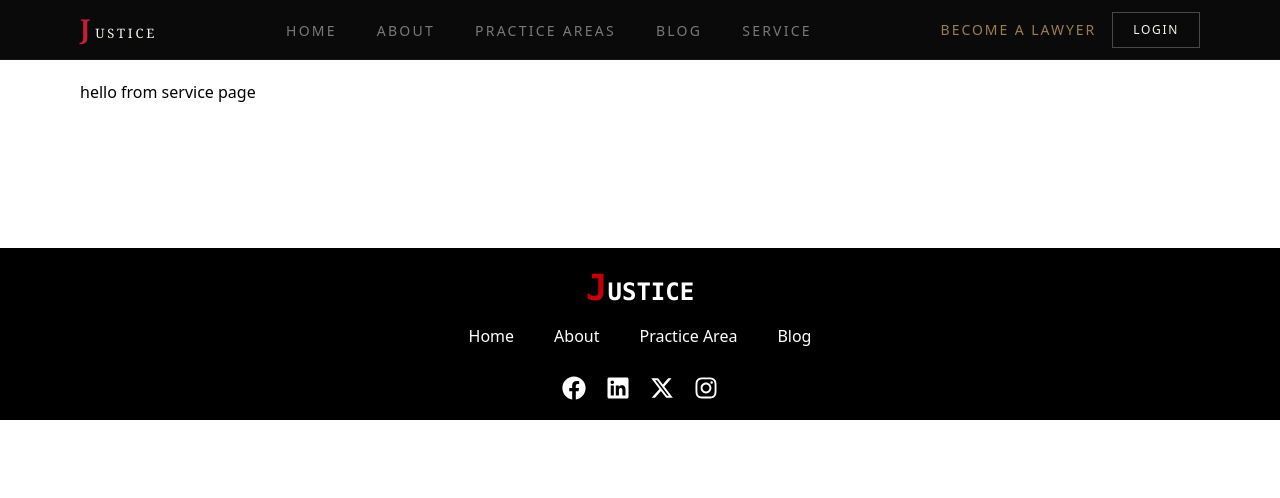
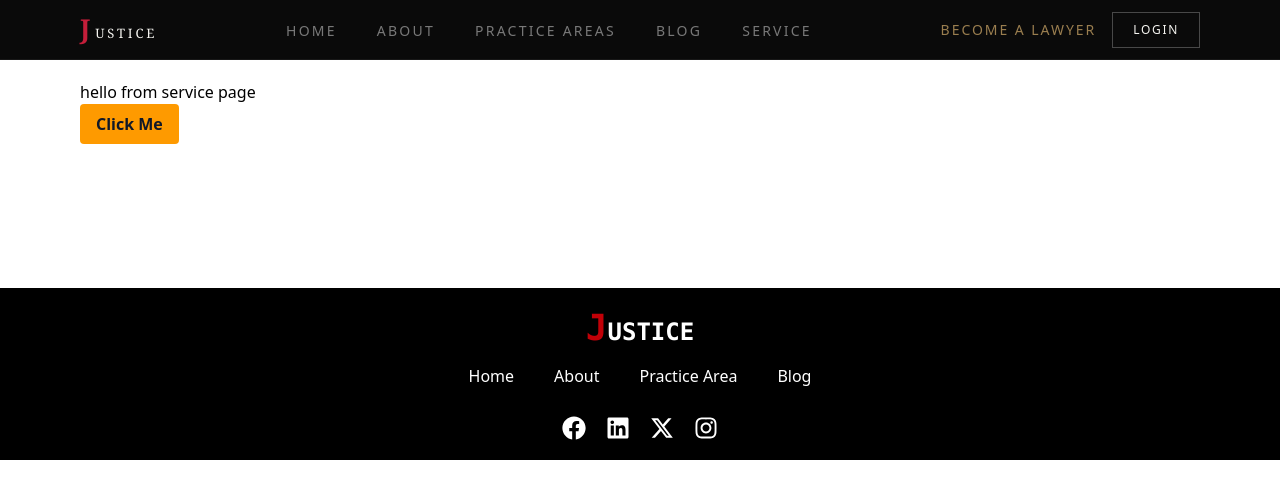
Before and after one commit to nazmul910/Lawyer-Frontend, a Next.js app: page /service in a window 1280 px wide. Shown: the top 498 px of the page. Built offline with nearby package versions, Linux system fonts and the light colour scheme.

Commit message:
fix: wrap service page content in heading; ensure consistent button styling

```diff
--- a/app/(home)/service/page.jsx
+++ b/app/(home)/service/page.jsx
@@ -4,7 +4,11 @@ export default function Service(){
     return(
         <>
             <section className="p-20">
-                hello from service page
+                <h1>
+                    hello from service page
+                </h1>
+
+                <button className="btn-primary">Click Me</button>
             </section>
         </>
     )
--- a/app/globals.css
+++ b/app/globals.css
@@ -15,3 +15,11 @@
 html{
     scroll-behavior:smooth;
 }
+
+.container1 {
+    @apply container mx-auto lg:px-20 md:px-10 px-5;
+}
+
+.btn-primary{
+    @apply bg-amber-500 text-gray-900 font-bold py-2 px-4 cursor-pointer rounded hover:bg-amber-600 hover:text-white transition-colors duration-200;
+}
```
